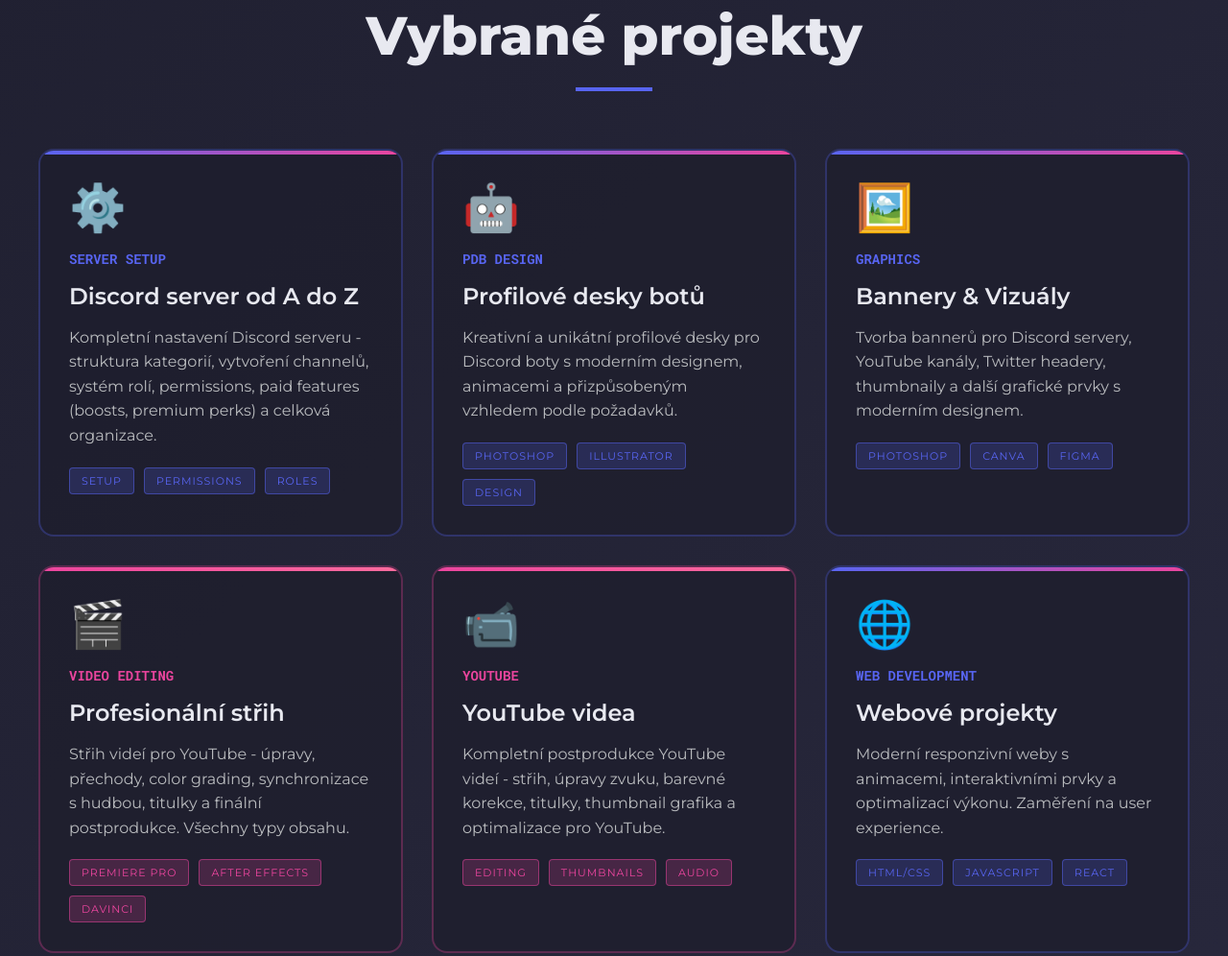
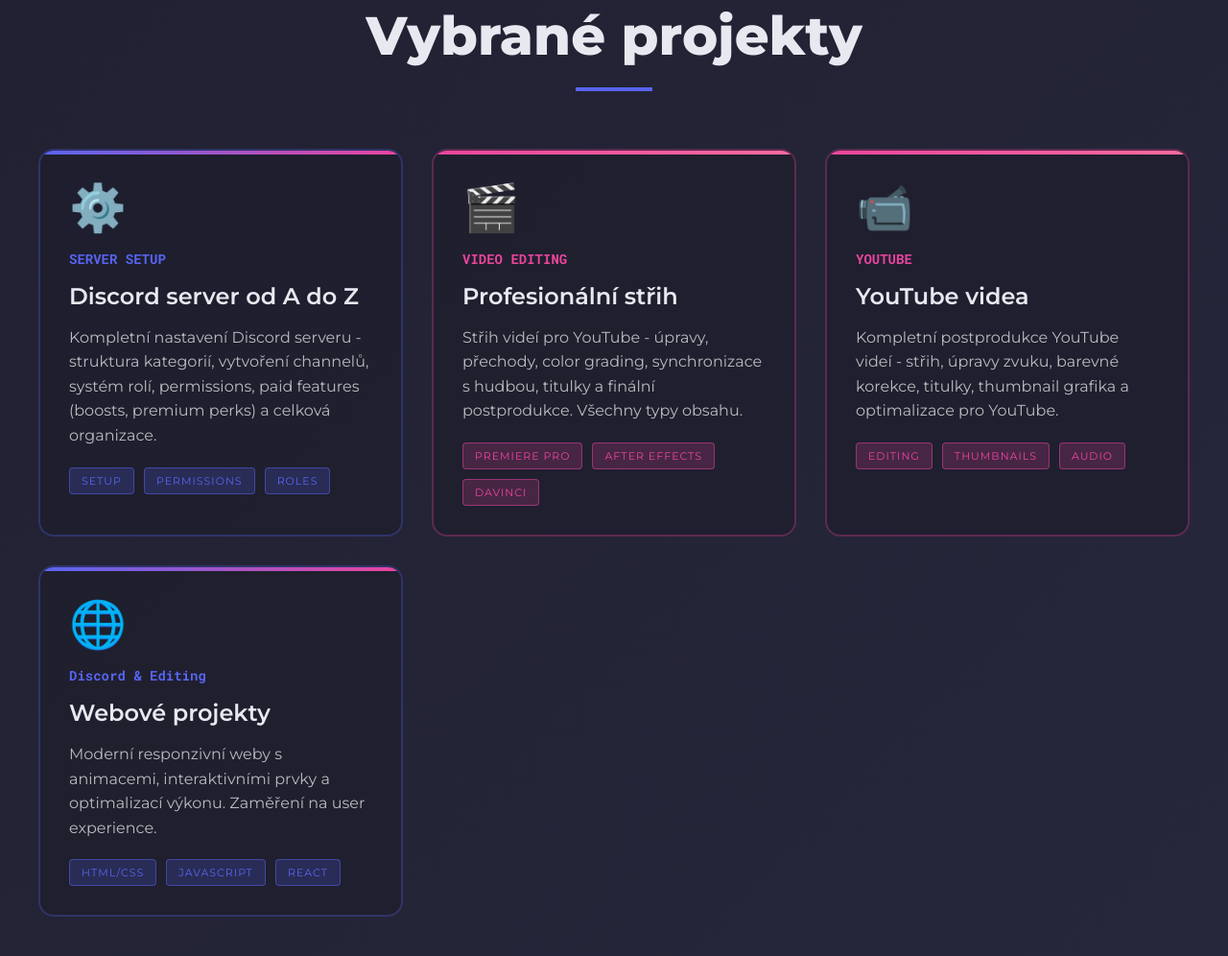
Before and after one commit to WarlitoJames/styrxedit2, a plain HTML site: page index.html in a window 1280 px wide. Shown: the part 872-1868 px from the top of the page at 96% size. Drawn offline with Linux system fonts and the light colour scheme.

Commit message:
Update index.html

```diff
--- a/index.html
+++ b/index.html
@@ -68,38 +68,6 @@
             </div>
         </div>
 
-        <!-- PDB Design Card -->
-        <div style="background: rgba(30, 30, 46, 0.8); border: 2px solid rgba(88, 101, 242, 0.3); border-radius: 16px; padding: 30px; transition: all 0.4s; position: relative; overflow: hidden;">
-            <div style="position: absolute; top: 0; left: 0; width: 100%; height: 4px; background: linear-gradient(90deg, #5865f2, #eb459e);"></div>
-            <div style="font-size: 48px; margin-bottom: 15px;">🤖</div>
-            <div style="font-family: 'Roboto Mono', monospace; font-size: 14px; color: #5865f2; margin-bottom: 15px; font-weight: 700;">PDB DESIGN</div>
-            <h3 style="font-size: 24px; font-weight: 600; margin: 0 0 15px 0;">Profilové desky botů</h3>
-            <p style="color: #b9bbbe; line-height: 1.6; margin-bottom: 20px;">
-                Kreativní a unikátní profilové desky pro Discord boty s moderním designem, animacemi a přizpůsobeným vzhledem podle požadavků.
-            </p>
-            <div style="display: flex; gap: 10px; flex-wrap: wrap;">
-                <span style="padding: 6px 12px; background: rgba(88, 101, 242, 0.2); border: 1px solid rgba(88, 101, 242, 0.5); border-radius: 4px; font-size: 11px; text-transform: uppercase; letter-spacing: 1px; color: #5865f2;">Photoshop</span>
-                <span style="padding: 6px 12px; background: rgba(88, 101, 242, 0.2); border: 1px solid rgba(88, 101, 242, 0.5); border-radius: 4px; font-size: 11px; text-transform: uppercase; letter-spacing: 1px; color: #5865f2;">Illustrator</span>
-                <span style="padding: 6px 12px; background: rgba(88, 101, 242, 0.2); border: 1px solid rgba(88, 101, 242, 0.5); border-radius: 4px; font-size: 11px; text-transform: uppercase; letter-spacing: 1px; color: #5865f2;">Design</span>
-            </div>
-        </div>
-
-        <!-- Banners & Graphics Card -->
-        <div style="background: rgba(30, 30, 46, 0.8); border: 2px solid rgba(88, 101, 242, 0.3); border-radius: 16px; padding: 30px; transition: all 0.4s; position: relative; overflow: hidden;">
-            <div style="position: absolute; top: 0; left: 0; width: 100%; height: 4px; background: linear-gradient(90deg, #5865f2, #eb459e);"></div>
-            <div style="font-size: 48px; margin-bottom: 15px;">🖼️</div>
-            <div style="font-family: 'Roboto Mono', monospace; font-size: 14px; color: #5865f2; margin-bottom: 15px; font-weight: 700;">GRAPHICS</div>
-            <h3 style="font-size: 24px; font-weight: 600; margin: 0 0 15px 0;">Bannery & Vizuály</h3>
-            <p style="color: #b9bbbe; line-height: 1.6; margin-bottom: 20px;">
-                Tvorba bannerů pro Discord servery, YouTube kanály, Twitter headery, thumbnaily a další grafické prvky s moderním designem.
-            </p>
-            <div style="display: flex; gap: 10px; flex-wrap: wrap;">
-                <span style="padding: 6px 12px; background: rgba(88, 101, 242, 0.2); border: 1px solid rgba(88, 101, 242, 0.5); border-radius: 4px; font-size: 11px; text-transform: uppercase; letter-spacing: 1px; color: #5865f2;">Photoshop</span>
-                <span style="padding: 6px 12px; background: rgba(88, 101, 242, 0.2); border: 1px solid rgba(88, 101, 242, 0.5); border-radius: 4px; font-size: 11px; text-transform: uppercase; letter-spacing: 1px; color: #5865f2;">Canva</span>
-                <span style="padding: 6px 12px; background: rgba(88, 101, 242, 0.2); border: 1px solid rgba(88, 101, 242, 0.5); border-radius: 4px; font-size: 11px; text-transform: uppercase; letter-spacing: 1px; color: #5865f2;">Figma</span>
-            </div>
-        </div>
-
         <!-- Video Editing Card -->
         <div style="background: rgba(30, 30, 46, 0.8); border: 2px solid rgba(235, 69, 158, 0.3); border-radius: 16px; padding: 30px; transition: all 0.4s; position: relative; overflow: hidden;">
             <div style="position: absolute; top: 0; left: 0; width: 100%; height: 4px; background: linear-gradient(90deg, #eb459e, #ff6b9d);"></div>
@@ -136,7 +104,7 @@
         <div style="background: rgba(30, 30, 46, 0.8); border: 2px solid rgba(88, 101, 242, 0.3); border-radius: 16px; padding: 30px; transition: all 0.4s; position: relative; overflow: hidden;">
             <div style="position: absolute; top: 0; left: 0; width: 100%; height: 4px; background: linear-gradient(90deg, #5865f2, #eb459e);"></div>
             <div style="font-size: 48px; margin-bottom: 15px;">🌐</div>
-            <div style="font-family: 'Roboto Mono', monospace; font-size: 14px; color: #5865f2; margin-bottom: 15px; font-weight: 700;">WEB DEVELOPMENT</div>
+            <div style="font-family: 'Roboto Mono', monospace; font-size: 14px; color: #5865f2; margin-bottom: 15px; font-weight: 700;">Discord & Editing</div>
             <h3 style="font-size: 24px; font-weight: 600; margin: 0 0 15px 0;">Webové projekty</h3>
             <p style="color: #b9bbbe; line-height: 1.6; margin-bottom: 20px;">
                 Moderní responzivní weby s animacemi, interaktivními prvky a optimalizací výkonu. Zaměření na user experience.
@@ -177,10 +145,7 @@
             <h3 style="font-size: 20px; font-weight: 600; margin: 0 0 20px 0; color: #5865f2;">Grafický Design</h3>
             <div style="display: flex; flex-direction: column; gap: 12px;">
                 <div style="padding: 12px; background: rgba(88, 101, 242, 0.1); border-left: 3px solid #5865f2; border-radius: 4px; color: #b9bbbe;">Adobe Photoshop</div>
-                <div style="padding: 12px; background: rgba(88, 101, 242, 0.1); border-left: 3px solid #5865f2; border-radius: 4px; color: #b9bbbe;">Adobe Illustrator</div>
-                <div style="padding: 12px; background: rgba(88, 101, 242, 0.1); border-left: 3px solid #5865f2; border-radius: 4px; color: #b9bbbe;">Figma</div>
                 <div style="padding: 12px; background: rgba(88, 101, 242, 0.1); border-left: 3px solid #5865f2; border-radius: 4px; color: #b9bbbe;">Canva</div>
-                <div style="padding: 12px; background: rgba(88, 101, 242, 0.1); border-left: 3px solid #5865f2; border-radius: 4px; color: #b9bbbe;">Typography</div>
             </div>
         </div>
 
@@ -190,10 +155,6 @@
             <h3 style="font-size: 20px; font-weight: 600; margin: 0 0 20px 0; color: #5865f2;">Frontend</h3>
             <div style="display: flex; flex-direction: column; gap: 12px;">
                 <div style="padding: 12px; background: rgba(88, 101, 242, 0.1); border-left: 3px solid #5865f2; border-radius: 4px; color: #b9bbbe;">HTML5 & CSS3</div>
-                <div style="padding: 12px; background: rgba(88, 101, 242, 0.1); border-left: 3px solid #5865f2; border-radius: 4px; color: #b9bbbe;">JavaScript (ES6+)</div>
-                <div style="padding: 12px; background: rgba(88, 101, 242, 0.1); border-left: 3px solid #5865f2; border-radius: 4px; color: #b9bbbe;">React.js</div>
-                <div style="padding: 12px; background: rgba(88, 101, 242, 0.1); border-left: 3px solid #5865f2; border-radius: 4px; color: #b9bbbe;">Tailwind CSS</div>
-                <div style="padding: 12px; background: rgba(88, 101, 242, 0.1); border-left: 3px solid #5865f2; border-radius: 4px; color: #b9bbbe;">Responzivní design</div>
             </div>
         </div>
 
@@ -203,10 +164,7 @@
             <h3 style="font-size: 20px; font-weight: 600; margin: 0 0 20px 0; color: #eb459e;">Střih & Postprodukce</h3>
             <div style="display: flex; flex-direction: column; gap: 12px;">
                 <div style="padding: 12px; background: rgba(235, 69, 158, 0.1); border-left: 3px solid #eb459e; border-radius: 4px; color: #b9bbbe;">Adobe Premiere Pro</div>
-                <div style="padding: 12px; background: rgba(235, 69, 158, 0.1); border-left: 3px solid #eb459e; border-radius: 4px; color: #b9bbbe;">After Effects</div>
                 <div style="padding: 12px; background: rgba(235, 69, 158, 0.1); border-left: 3px solid #eb459e; border-radius: 4px; color: #b9bbbe;">DaVinci Resolve</div>
-                <div style="padding: 12px; background: rgba(235, 69, 158, 0.1); border-left: 3px solid #eb459e; border-radius: 4px; color: #b9bbbe;">Color Grading</div>
-                <div style="padding: 12px; background: rgba(235, 69, 158, 0.1); border-left: 3px solid #eb459e; border-radius: 4px; color: #b9bbbe;">Sound Design</div>
             </div>
         </div>
 
@@ -225,9 +183,6 @@
     <div style="display: flex; justify-content: center; gap: 20px; margin-bottom: 40px; flex-wrap: wrap;">
         <a href="https://discord.com" style="width: 60px; height: 60px; border: 2px solid #5865f2; border-radius: 50%; display: flex; align-items: center; justify-content: center; text-decoration: none; color: #5865f2; font-weight: 700; font-size: 20px; transition: all 0.3s;">
             DC
-        </a>
-        <a href="https://github.com" style="width: 60px; height: 60px; border: 2px solid #5865f2; border-radius: 50%; display: flex; align-items: center; justify-content: center; text-decoration: none; color: #5865f2; font-weight: 700; font-size: 20px; transition: all 0.3s;">
-            GH
         </a>
         <a href="https://youtube.com" style="width: 60px; height: 60px; border: 2px solid #eb459e; border-radius: 50%; display: flex; align-items: center; justify-content: center; text-decoration: none; color: #eb459e; font-weight: 700; font-size: 20px; transition: all 0.3s;">
             YT
```
